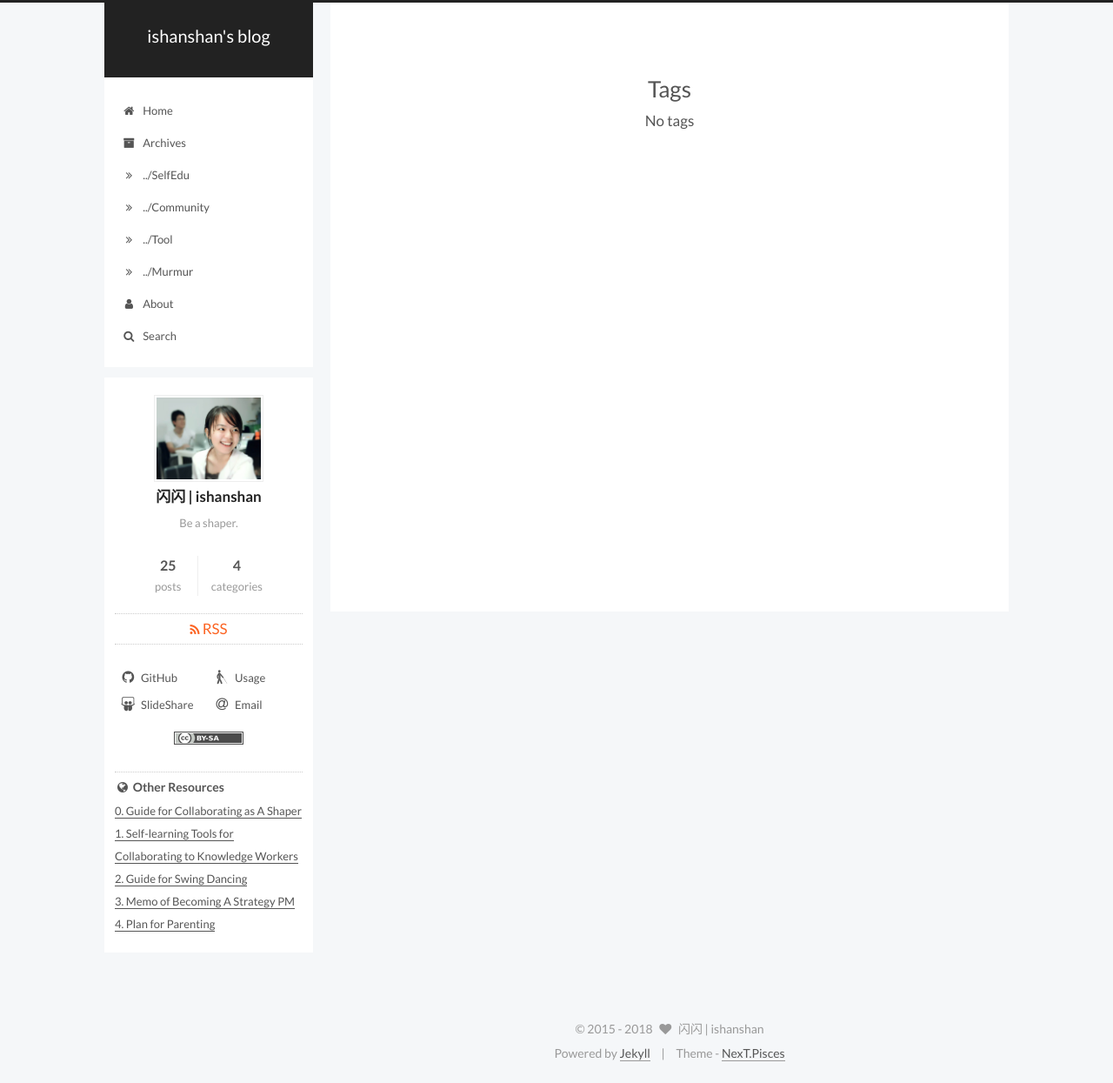
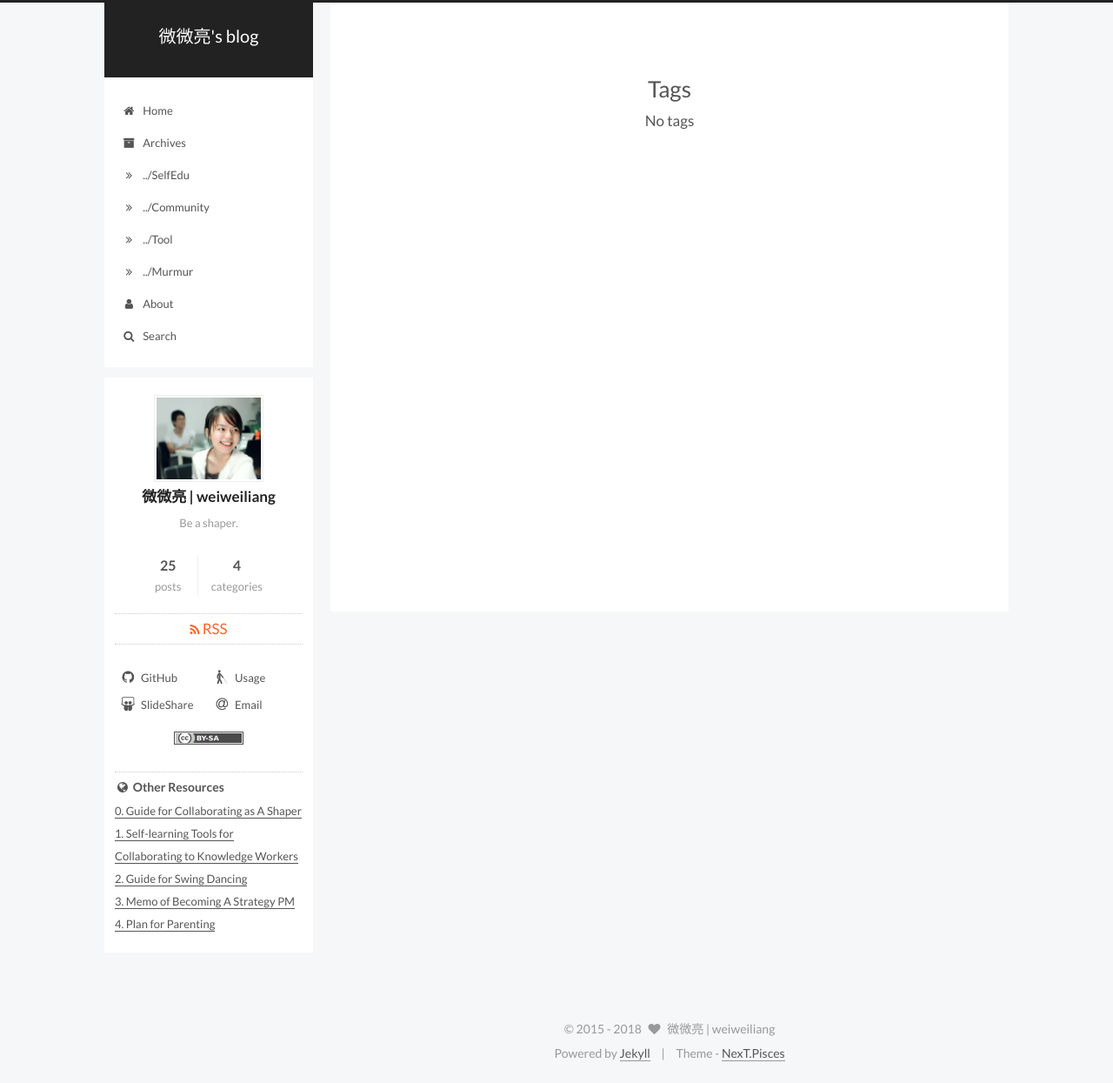
Before and after one commit to weiweilei/weiweilei.github.io, a Jekyll site: the page built from tags/index.html, in a window 1280 px wide. Shown: the whole page at 87% size. Built offline with Jekyll 4.4.1, drawn with Linux system fonts in a browser that asks for light colours; comment, search, counter and statistics services are not loaded; some of the changed lines change nothing that is shown.

Commit message:
修改内容

```diff
--- a/_config.yml
+++ b/_config.yml
@@ -4,10 +4,10 @@
 # ---------------------------------------------------------------
 
 # Site
-title: ishanshan's blog
+title: 微微亮's blog
 subtitle:
 description: Be a shaper.
-author: 闪闪 | ishanshan
+author: 微微亮 | weiweiliang
 # Support language: de, en, fr-FR, id, ja, ko, pt-BR, pt, ru, zh-Hans, zh-hk, zh-tw
 language: en
 date_format: '%Y-%m-%d'
@@ -79,7 +79,7 @@
 favicon: /assets/images/favicon.ico
 
 # Set default keywords (Use a comma to separate)
-keywords: "ishanshan's blog"
+keywords: "weiweiliang's blog"
 
 # Set rss to false to disable feed link.
 # Leave rss as empty to use site's feed link.
@@ -221,8 +221,8 @@
 # Key is the link label showing to end users.
 # Value is the target link (E.g. GitHub: https://github.com/iissnan)
 social:
-  GitHub: https://github.com/ishanshan
-  Usage: https://github.com/ishanshan/collaborate_ishanshan/blob/master/usage_ishanshan.md
+  GitHub: https://github.com/weiweilei
+  Usage: https://github.com/weiweilei/collaborate_ishanshan/blob/master/usage_ishanshan.md
   SlideShare: https://www.slideshare.net/ssusere6acd7/presentations
   Email: mailto:ishanshan.huang@gmail.com
 
@@ -296,11 +296,11 @@
 #links_layout: block
 #links_layout: inline
 links:
-  0. Guide for Collaborating as A Shaper: https://github.com/ishanshan/CollaborationGuide4Shaper
+  0. Guide for Collaborating as A Shaper: https://github.com/weiweilei/CollaborationGuide4Shaper
   1. Self-learning Tools for Collaborating to Knowledge Workers: https://docs.google.com/spreadsheets/d/1xdfbrkQgvuV0FvD5uGFEQ070GC2Ybi2yenDEQAmRj9o/edit#gid=0
-  2. Guide for Swing Dancing: https://github.com/ishanshan/EnjoySwingDancing
+  2. Guide for Swing Dancing: https://github.com/weiweilei/EnjoySwingDancing
   3. Memo of Becoming A Strategy PM: https://road2strategypm.ishanshan.im
-  4. Plan for Parenting: https://github.com/ishanshan/ForFamily/blob/master/HbParenting.md
+  4. Plan for Parenting: https://github.com/weiweilei/ForFamily/blob/master/HbParenting.md
 
 
 # ---------------------------------------------------------------
```
